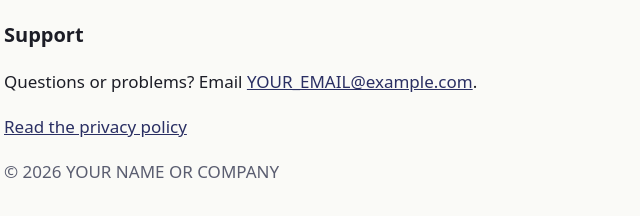
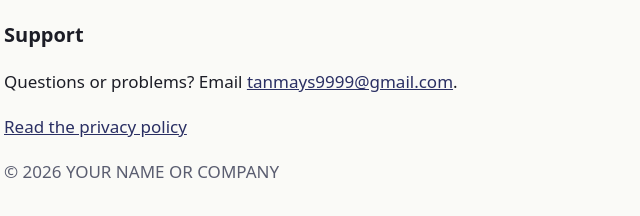
Before and after one commit to tan-9999/secure-diary-site, a plain HTML site: page index.html in a window 1280 px wide. Shown: the part 526-742 px from the top of the page, 296-936 px from the left. Drawn offline with Linux system fonts and the light colour scheme.

Commit message:
Update support email address in index.html

```diff
--- a/index.html
+++ b/index.html
@@ -13,7 +13,7 @@
 <li>Four colour themes, with light and dark modes.</li>
 </ul></div>
 <h2>Support</h2>
-<p>Questions or problems? Email <a href="mailto:YOUR_EMAIL@example.com">YOUR_EMAIL@example.com</a>.</p>
+<p>Questions or problems? Email <a href="mailto:tanmays9999@gmail.com">tanmays9999@gmail.com</a>.</p>
 <p><a href="privacy.html">Read the privacy policy</a></p>
 <p class="mut">&copy; 2026 YOUR NAME OR COMPANY</p>
 </main></body></html>
```
